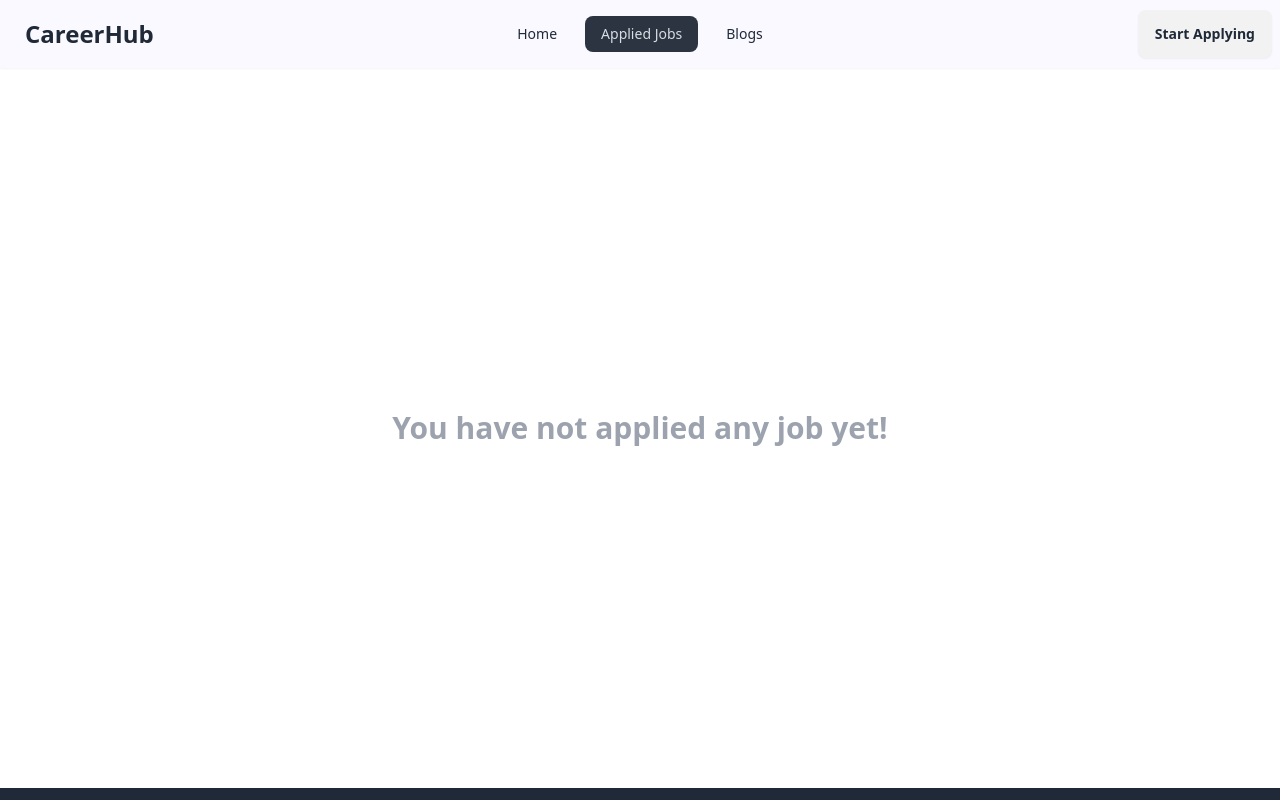
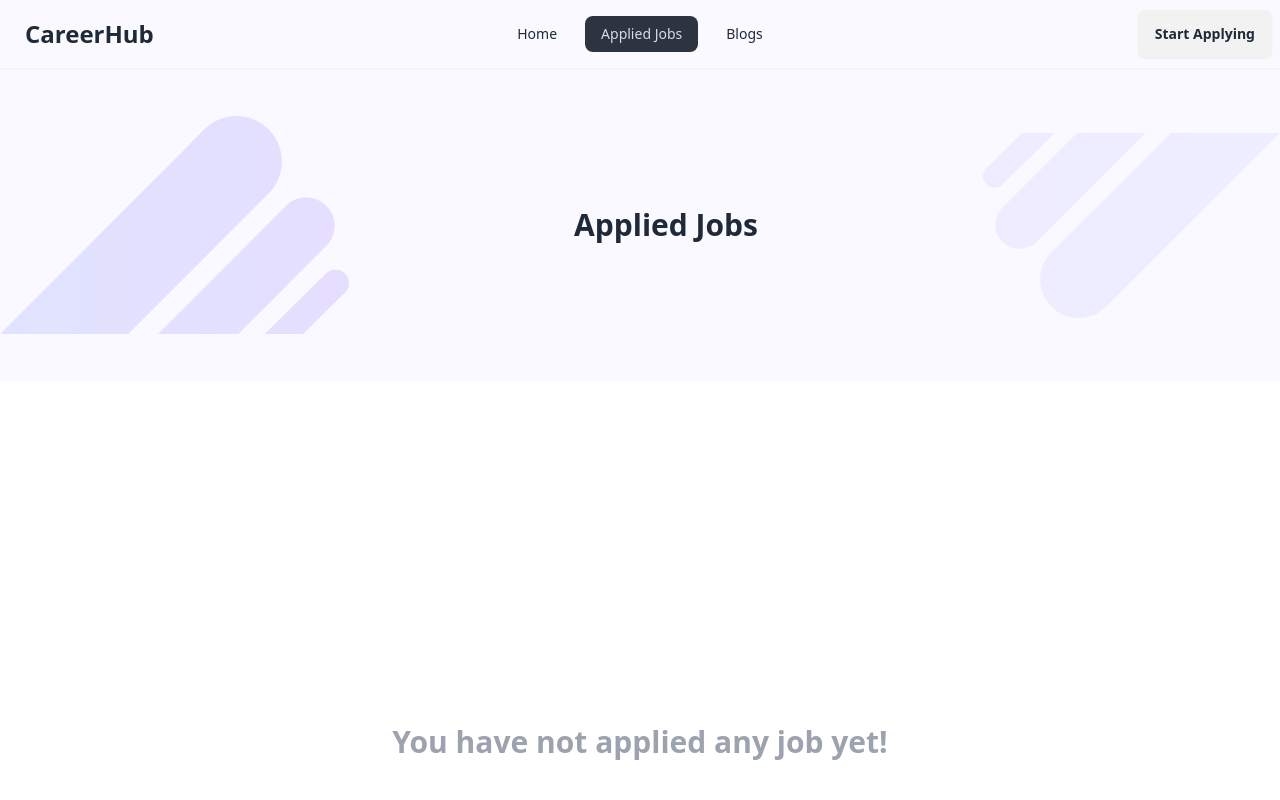
Before and after one commit to towhid046/career-hub-react, a React app: page /appliedjobs in a window 1280 px wide. Shown: the top 800 px of the page. Built offline with nearby package versions, Linux system fonts and the light colour scheme; the HTML template or start-up script is replaced by a standard one.

Commit message:
show applied jobs from local storage

```diff
--- a/src/App.jsx
+++ b/src/App.jsx
@@ -2,44 +2,44 @@ import { createBrowserRouter, RouterProvider } from "react-router-dom";
 import Layout from "./Layout/Layout";
 import Home from "./pages/Home/Home";
 import Blogs from "./pages/Blog/Blogs";
-import JobDetails from './components/JobDetails/JobDetails';
-import NotFound from './pages/NotFound/NotFound';
-import { ToastContainer } from 'react-toastify';
-  import 'react-toastify/dist/ReactToastify.css';
-import AppliedJobs from './pages/AppliedJobs/AppliedJobs';
+import JobDetails from "./components/JobDetails/JobDetails";
+import NotFound from "./pages/NotFound/NotFound";
+import { ToastContainer } from "react-toastify";
+import "react-toastify/dist/ReactToastify.css";
+import AppliedJobs from "./pages/AppliedJobs/AppliedJobs";
 
 const App = () => {
   const router = createBrowserRouter([
     {
-      path: '/',
-      element: <Layout/>,
-      errorElement: <NotFound/>,
+      path: "/",
+      element: <Layout />,
+      errorElement: <NotFound />,
       children: [
         {
-          path: '/',
-          element: <Home/>
+          path: "/",
+          element: <Home />,
         },
         {
-          path: '/appliedjobs',
-          loader: ()=> fetch('jobs.json'),
-          element: <AppliedJobs/>
+          path: "/appliedjobs",
+          element: <AppliedJobs />,
+          loader: () => fetch("/jobs.json"),
         },
         {
-          path: '/job/:id',
+          path: "/job/:id",
           loader: () => fetch(`jobs.json`),
-          element: <JobDetails/>
+          element: <JobDetails />,
         },
         {
-          path: '/blogs',
-          element: <Blogs/>
-        }
-      ]
-    }
-  ])
+          path: "/blogs",
+          element: <Blogs />,
+        },
+      ],
+    },
+  ]);
   return (
     <div>
-      <RouterProvider router={router}/>
-      <ToastContainer/>
+      <RouterProvider router={router} />
+      <ToastContainer />
     </div>
   );
 };
--- a/src/components/AppliedJob/AppliedJob.jsx
+++ b/src/components/AppliedJob/AppliedJob.jsx
@@ -19,14 +19,14 @@ const AppliedJob = ({ job }) => {
   } = job;
 
   return (
-    <div className="flex justify-between p-5 border rounded items-center mb-5">
-      <div className="flex items-center gap-6">
+    <div className="flex flex-col md:flex-row gap-5 justify-between p-5 border rounded items-center mb-5">
+      <div className="flex flex-col md:flex-row items-center gap-6">
         <img
           className="bg-[#f9f9ff] px-5 py-12 rounded-lg max-h-40"
           src={logo}
           alt=""
         />
-        <div className="space-y-3">
+        <div className="space-y-3 flex flex-col items-center md:items-start">
           <h3 className="font-bold text-xl">{job_title}</h3>
           <p className="font-medium text-lg">{company_name}</p>
           <div className="flex gap-4">
--- a/src/components/JobDetailsHeader/JobDetailsHeader.jsx
+++ b/src/components/CommonHeader/CommonHeader.jsx
@@ -1,14 +1,13 @@
-import React from 'react';
 
-const JobDetailsHeader = () => {
+const CommonHeader = ({title = 'Unknown' }) => {
     return (
-        <div className="py-20 bg-[#f9f9ff] md:flex justify-between items-center">
+        <div className="py-12 bg-[#f9f9ff] md:flex justify-between items-center">
         <img
           className="hidden md:block"
           src="/src/assets/images/banner-images/bg1.png"
           alt=""
         />
-        <h2 className="text-3xl font-bold text-center">Job Details</h2>
+        <h2 className="text-3xl font-bold text-center">{title}</h2>
         <img
           className="hidden md:block"
           src="/src/assets/images/banner-images/bg2.png"
@@ -18,4 +17,4 @@ const JobDetailsHeader = () => {
     );
 };
 
-export default JobDetailsHeader;
+export default CommonHeader;
--- a/src/components/JobDetails/JobDetails.jsx
+++ b/src/components/JobDetails/JobDetails.jsx
@@ -1,8 +1,8 @@
 import PropTypes from "prop-types";
 import { useLoaderData, useParams } from "react-router-dom";
 import { toast } from "react-toastify";
-import JobDetailsHeader from "../JobDetailsHeader/JobDetailsHeader";
 import {saveDataToLS} from '../../../src/utility/localStorage'
+import CommonHeader from './../CommonHeader/CommonHeader';
 
 const JobDetails = () => {
   const jobs = useLoaderData();
@@ -26,14 +26,13 @@ const JobDetails = () => {
   } = targetedJob;
 
   const handelJobApplyBtn = () => {
-
     saveDataToLS(parseInt(id));
-    toast.success('Job Application Sucessfull')
+    toast.success('Job Application Sucessfull!')
   }
 
   return (
     <div>
-      <JobDetailsHeader />
+      <CommonHeader title={'Job Details'} />
 
       <main className="space-y-4 lg:grid grid-cols-3 gap-6 py-7 container mx-auto px-4 items-center">
         <div className="col-span-2 space-y-3">
--- a/src/pages/AppliedJobs/AppliedJobs.jsx
+++ b/src/pages/AppliedJobs/AppliedJobs.jsx
@@ -2,11 +2,13 @@ import { useEffect, useState } from "react";
 import { useLoaderData } from "react-router-dom";
 import { getDataFromLS } from "../../utility/localStorage";
 import AppliedJob from "../../components/AppliedJob/AppliedJob";
+import CommonHeader from "../../components/CommonHeader/CommonHeader";
 
 const AppliedJobs = () => {
   const [appliedJobs, setAppliedJobs] = useState([]);
+  const jobs = useLoaderData();
+  console.log(jobs);
 
-  const jobs = useLoaderData();
 
   useEffect(() => {
     const ids = getDataFromLS();
@@ -14,10 +16,11 @@ const AppliedJobs = () => {
       const items = jobs.filter((job) => ids.includes(job.id));
       setAppliedJobs(items);
     }
-  }, [jobs]);
+  }, []);
 
   return (
     <>
+      <CommonHeader title="Applied Jobs" />
       {appliedJobs.length ? (
         <div className="container mx-auto px-4 py-20">
           {appliedJobs.map((job) => (
```
